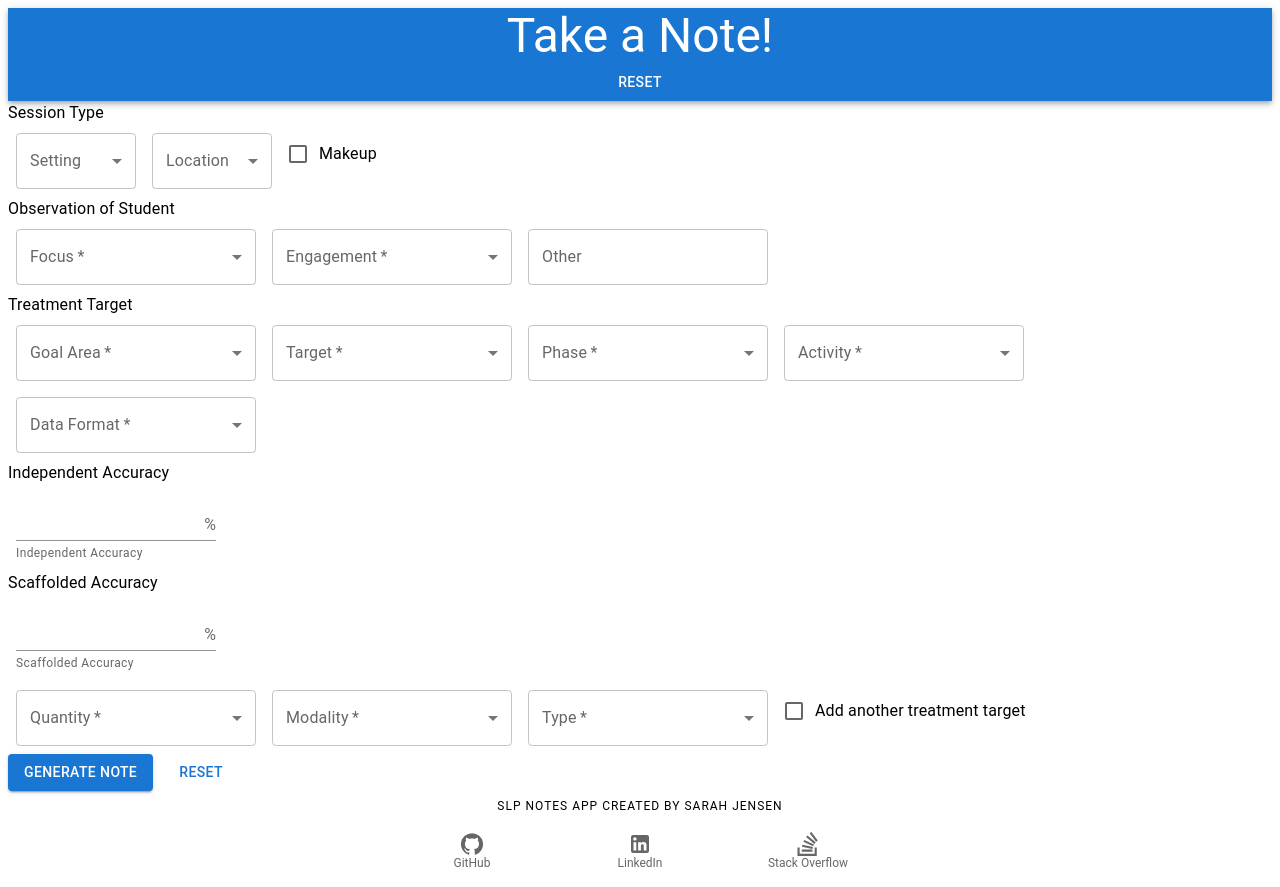
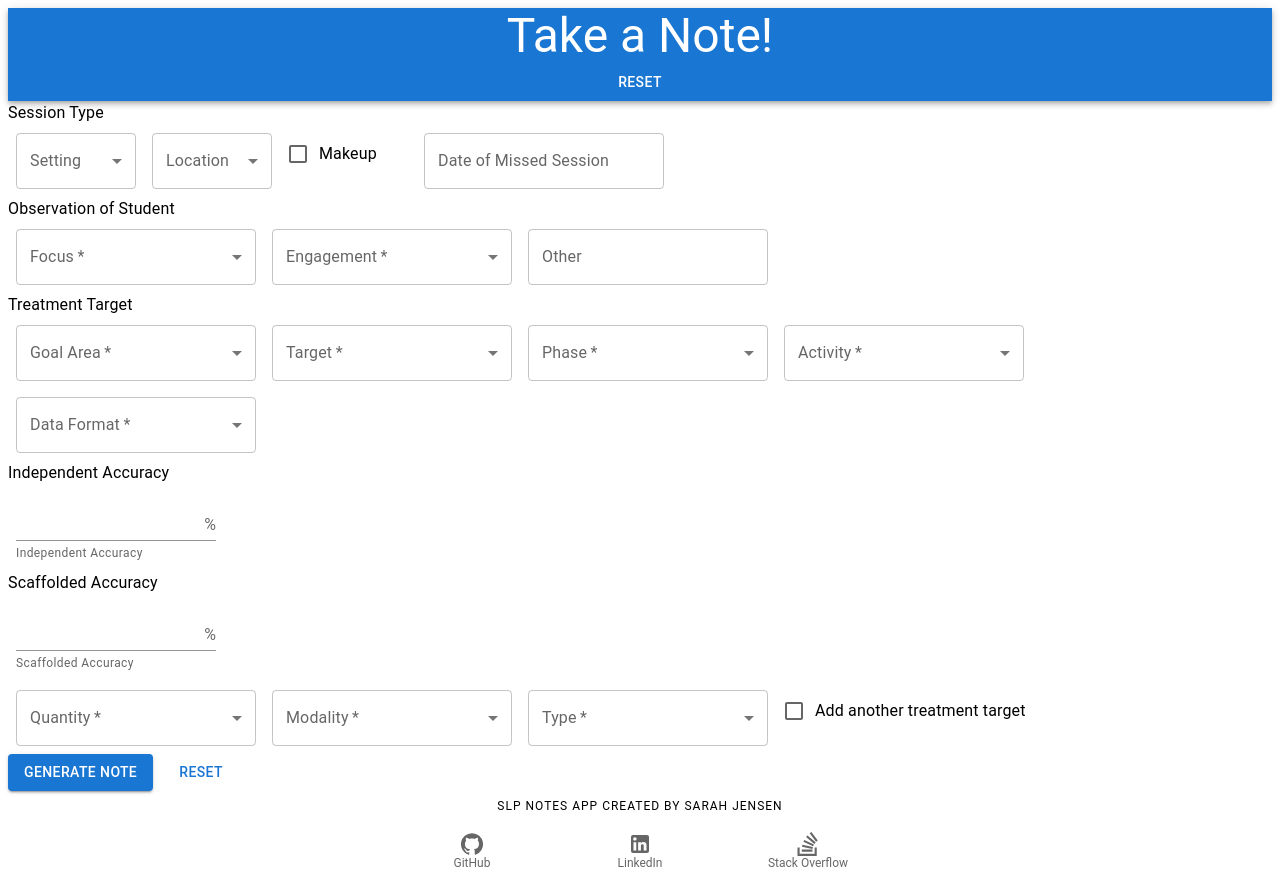
Before and after one commit to sarah-jensen/SLP-notes-app, a React (Create React App) app: page / in a window 1280 px wide. Built offline with nearby package versions, Linux system fonts and the light colour scheme.

Commit message:
add makeup-date input to SessionType

```diff
--- a/src/components/SessionType.js
+++ b/src/components/SessionType.js
@@ -8,6 +8,7 @@ import {
   InputLabel,
   MenuItem,
   Select,
+  TextField,
   Typography,
 } from '@mui/material';
 
@@ -83,12 +84,24 @@ export const SessionType = () => {
           control={
             <Checkbox
               id='makeup'
+              name='makeup'
               onChange={toggleMakeup}
             />
           }
           label='Makeup'
         />
       </FormControl>
+
+      <FormControl sx={{ m: 1, minWidth: 240 }}>
+      <TextField
+        id='makeup-date'
+        label='Date of Missed Session'
+        name='makeup-date'
+        multiline
+        defaultValue=''
+        onChange={handleInputChange}
+      />
+    </FormControl>
     </div>
   );
 };
```
